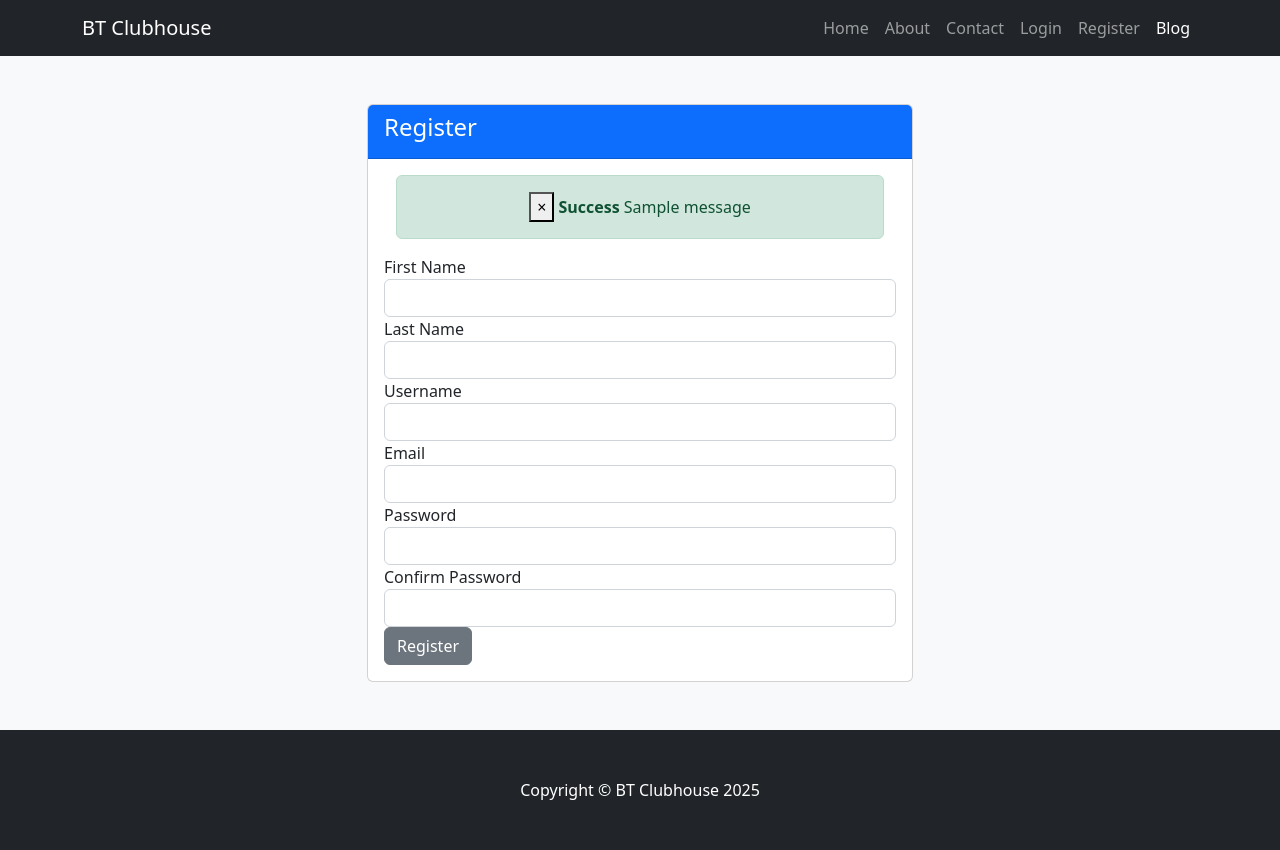
After one commit to adralv/bt, a Django app: a page that uses templates/base.html in a window 1280 px wide. The commit adds this page. Run offline with Django 5.2, Linux system fonts and the light colour scheme; tables that the repository leaves empty hold one stand-in row (values such as "Sample post"); one stand-in notice (Sample message) is shown; some libraries are stand-ins or nearby versions.

Commit message:
4/10 side bar info and register forms

```diff
--- /dev/null
+++ b/templates/accounts/register.html
@@ -0,0 +1,50 @@
+{% extends "base.html" %}
+{% block title %} Register Account {% endblock title %}
+{% block content %}
+<section id="register" class="bg-light py-5">
+    <div class="container">
+      <div class="row">
+        <div class="col-md-6 mx-auto">
+          <div class="card">
+            <div class="card-header bg-primary text-white">
+              <h4>
+                <i class="fas fa-user-plus"></i> Register</h4>
+            </div>
+            <div class="card-body">
+                {% comment %} alerts {% endcomment %}
+                {% include "partials/_alerts.html" %}
+                <form action="{%url 'register'%}" method='POST'>
+                    {% csrf_token %}
+                  <div class="form-group">
+                  <label for="first_name">First Name</label>
+                  <input type="text" name="first_name" class="form-control" required>
+                </div>
+                <div class="form-group">
+                  <label for="last_name">Last Name</label>
+                  <input type="text" name="last_name" class="form-control" required>
+                </div>
+                <div class="form-group">
+                  <label for="username">Username</label>
+                  <input type="text" name="username" class="form-control" required>
+                </div>
+                <div class="form-group">
+                  <label for="email">Email</label>
+                  <input type="email" name="email" class="form-control" required>
+                </div>
+                <div class="form-group">
+                  <label for="password2">Password</label>
+                  <input type="password" name="password" class="form-control" required>
+                </div>
+                <div class="form-group">
+                  <label for="password">Confirm Password</label>
+                  <input type="password" name="password2" class="form-control" required>
+                </div>
+                <input type="submit" value="Register" class="btn btn-secondary btn-block">
+              </form>
+            </div>
+          </div>
+        </div>
+      </div>
+    </div>
+  </section>
+{% endblock content %}
--- a/templates/base.html
+++ b/templates/base.html
@@ -4,7 +4,7 @@
 <head>
     <meta charset="UTF-8">
     <meta name="viewport" content="width=device-width, initial-scale=1.0">
-    <title>BT REAL ESTATE</title>
+    <title>BT ClUBHOUSE</title>
   <!-- Custom -->
   <link rel="stylesheet" href="{% static 'css/styles.css' %}">
 
--- /dev/null
+++ b/templates/partials/_alerts.html
@@ -0,0 +1,22 @@
+{% if messages %}
+    {% for message in messages %}
+        <div id="message" class='container'>
+            <div class="alert alert-{{message.tags}} alert-dissmissable text-center" role="alert">
+                <button class="close" type='button' data-dismiss="alert" >
+                    <span aria-hidden="true">
+                        &times;
+                    </span>
+                </button>
+                <strong>
+                    {% if message.level == DEFAULT_MESSAGE_LEVELS.ERROR %}
+                        Error:
+                    {% else %}
+                        {{message.tags | title}}
+                    {% endif %}
+                </strong>
+                {{message}}
+            </div>
+        </div>
+
+    {% endfor %}
+{% endif %}
--- a/templates/partials/_navbar.html
+++ b/templates/partials/_navbar.html
@@ -3,13 +3,15 @@
 <!-- Responsive navbar-->
 <nav class="navbar navbar-expand-lg navbar-dark bg-dark">
     <div class="container">
-        <a class="navbar-brand" href="#!">BT Clubhouse</a>
+        <a class="navbar-brand" href="{%url 'index'%}">BT Clubhouse</a>
         <button class="navbar-toggler" type="button" data-bs-toggle="collapse" data-bs-target="#navbarSupportedContent" aria-controls="navbarSupportedContent" aria-expanded="false" aria-label="Toggle navigation"><span class="navbar-toggler-icon"></span></button>
         <div class="collapse navbar-collapse" id="navbarSupportedContent">
             <ul class="navbar-nav ms-auto mb-2 mb-lg-0">
                 <li class="nav-item"><a class="nav-link" href="{%url 'index'%}">Home</a></li>
                 <li class="nav-item"><a class="nav-link" href="{% url 'about'%}">About</a></li>
                 <li class="nav-item"><a class="nav-link" href="{% url 'contact'%}">Contact</a></li>
+                <li class="nav-item"><a class="nav-link" href="{%url 'index'%}">Login</a></li>
+                <li class="nav-item"><a class="nav-link" href="{%url 'register'%}">Register</a></li>
                 <li class="nav-item"><a class="nav-link active" aria-current="page" href="#">Blog</a></li>
             </ul>
         </div>
--- a/users/urls.py
+++ b/users/urls.py
@@ -2,5 +2,8 @@ from django.urls import path
 from . import views
 
 urlpatterns = [
-    path('users/',views.users, name='users'),
+    path('login', views.login, name='login'),
+    path('logout', views.logout, name='logout'),
+    path('register', views.register, name='register'),
+    # path('dashboard', views.dashboard, name='dashboard'),
 ]
--- a/users/views.py
+++ b/users/views.py
@@ -1,6 +1,69 @@
-from django.shortcuts import render
+from django.shortcuts import render, redirect
+from django.contrib import messages, auth
 from django.contrib.auth.models import User
+from django.contrib.auth import authenticate
 
 # Create your views here.
-def users(request):
-    return render(request,'users.html')
+def login(request):
+    if request.method == "POST":
+        username = request.POST['username']
+        password = request.POST['password']
+        user = authenticate(request, username=username, password=password)
+        if user is not None:
+            auth.login(request, user)
+            messages.success(request, "Successful login!")
+            return redirect('dashboard')
+        else:
+            messages.error(request, 'Invalid login! Try agian.')
+            return redirect('login')
+    else:
+        return render(request, 'accounts/login.html')
+
+def logout(request):
+    if request.method == "POST":
+        auth.logout(request)
+        messages.success(request, "You have been logged out.")
+        return redirect('index')
+    # else:
+    #     messages.error(request, "You must login first.")
+    #     return redirect('login')
+    # return render(request, 'accounts/logout.html')
+
+def register(request):
+    if request.method == "POST":
+        # register user
+        # messages.error(request, "testing errxr messages")
+        # get data from forms
+        first_name = request.POST['first_name']
+        last_name = request.POST['last_name']
+        username = request.POST['username']
+        email = request.POST['email']
+        password = request.POST['password']
+        password2 = request.POST['password2']
+
+        # password check
+        if password != password2:
+            messages.error(request, "Passwords do not match!")
+            return redirect('register')
+        else:
+            # check if unique username
+            if User.objects.filter(username = username).exists():
+                messages.error(request, "That username is taken!")
+                return redirect('register')
+            else:
+                # check if email is user
+                if User.objects.filter(email=email).exists():
+                    messages.error(request, "That email is being used!")
+                    return redirect('register')
+                else:
+                    newUser = User.objects.create_user(username=username, password=password, email=email,first_name=first_name,last_name=last_name)
+                    # save new user
+                    newUser.save()
+                    messages.success(request, "User is created! You may log in.")
+                    return redirect('login')
+
+    else:
+        return render(request, 'accounts/register.html')
+
+# def dashboard(request):
+#     return render(request)
```
Also changed, not shown: clubhouse/settings.py (+6 -6 lines), templates/index.html (+20 -51 lines), templates/accounts/login.html (added).
